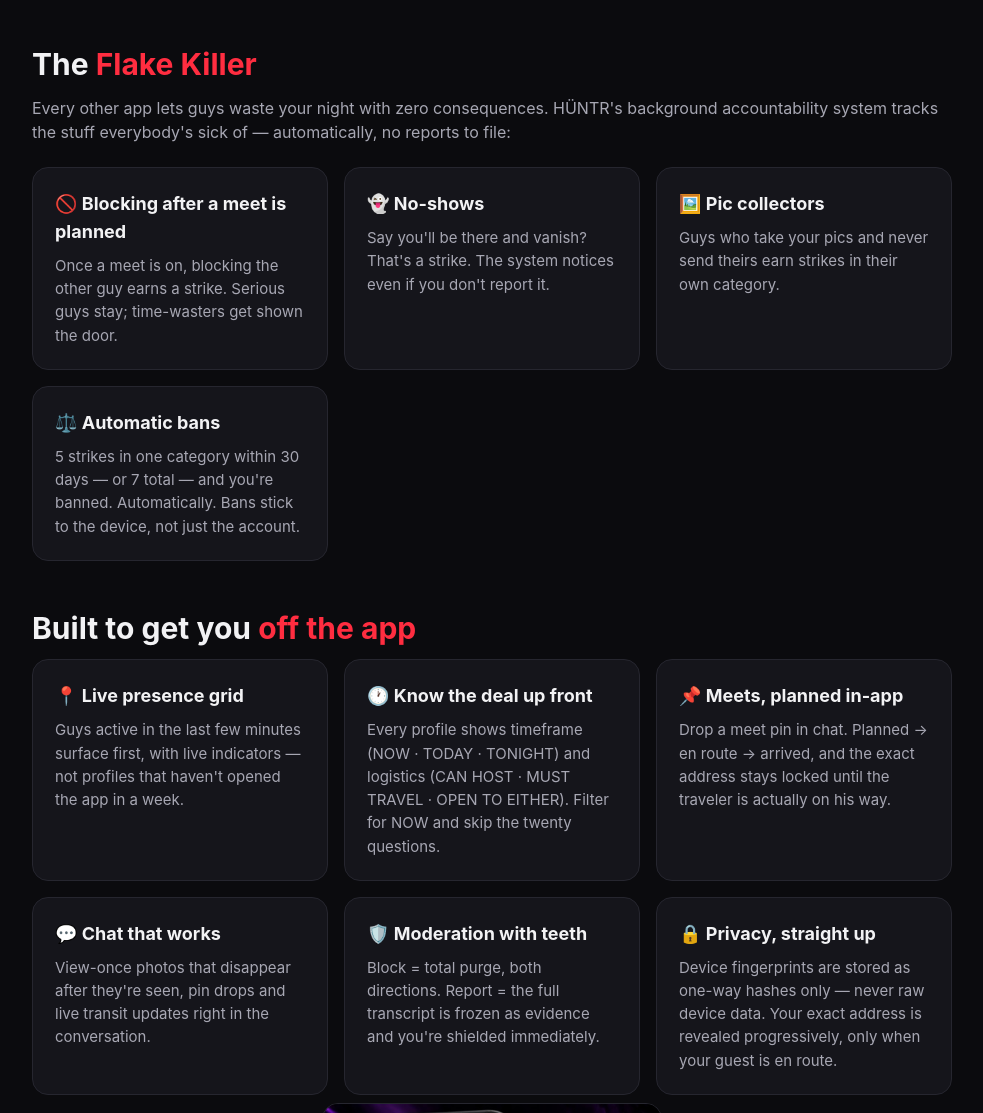
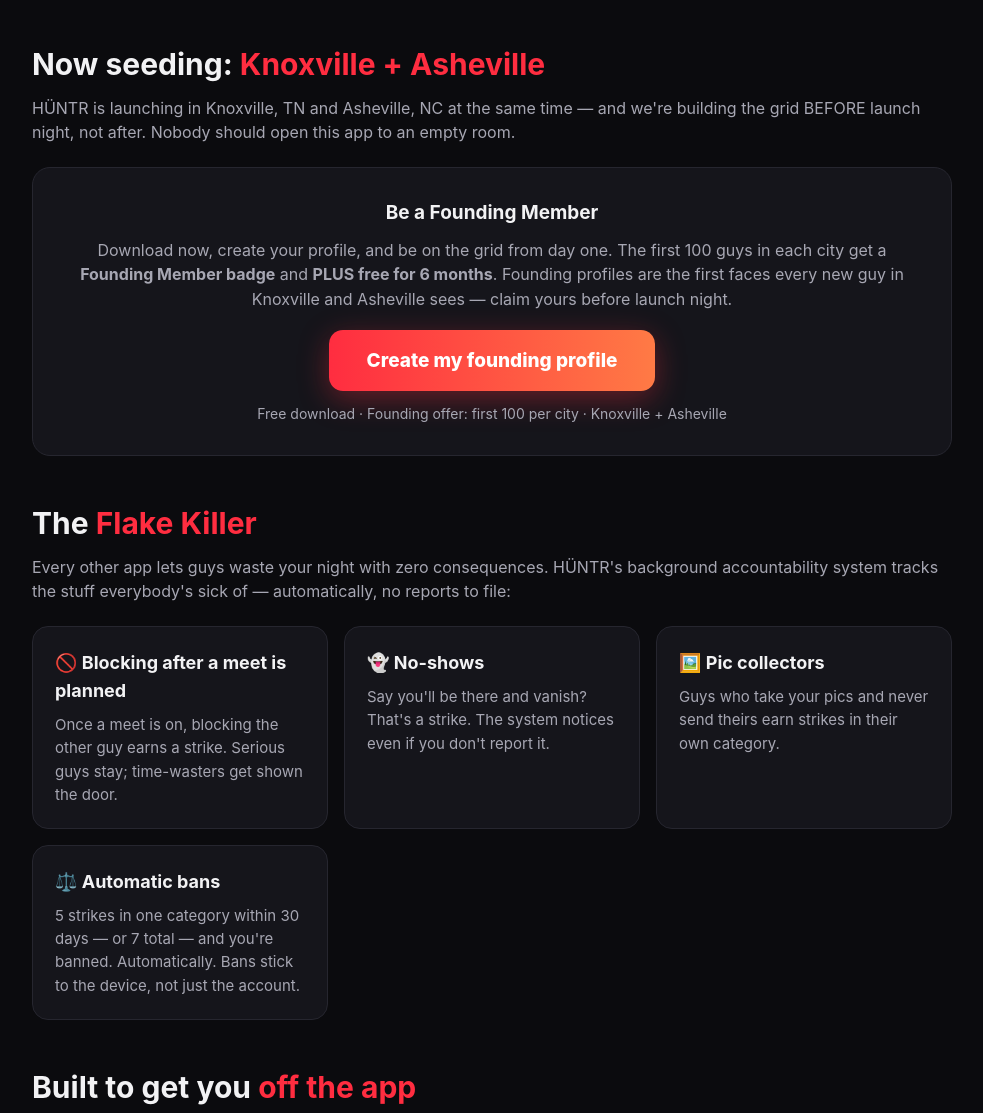
Before and after one commit to chaosdemonhank/huntr, a plain HTML site: page docs/index.html in a window 1280 px wide. Shown: the part 933-2046 px from the top of the page, without its empty margins (148-1131 px from the left). Drawn offline with Linux system fonts and the light colour scheme.

Commit message:
Landing: now seeding Knoxville + Asheville, founding-member pre-seed section

```diff
--- a/docs/index.html
+++ b/docs/index.html
@@ -66,6 +66,17 @@
 <main class="wrap">
 
   <section>
+    <h2>Now seeding: <span class="a">Knoxville + Asheville</span></h2>
+    <p class="sub">HÜNTR is launching in Knoxville, TN and Asheville, NC at the same time — and we're building the grid BEFORE launch night, not after. Nobody should open this app to an empty room.</p>
+    <div class="price">
+      <p style="font-size:19px;font-weight:700">Be a Founding Member</p>
+      <p class="sub" style="margin:10px 0 18px">Download now, create your profile, and be on the grid from day one. The first 100 guys in each city get a <b>Founding Member badge</b> and <b>PLUS free for 6 months</b>. Founding profiles are the first faces every new guy in Knoxville and Asheville sees — claim yours before launch night.</p>
+      <a class="btn" href="https://github.com/chaosdemonhank/huntr/releases/download/v4.0.1/app-release.apk">Create my founding profile</a>
+      <div class="meta">Free download · Founding offer: first 100 per city · Knoxville + Asheville</div>
+    </div>
+  </section>
+
+  <section>
     <h2>The <span class="a">Flake Killer</span></h2>
     <p class="sub">Every other app lets guys waste your night with zero consequences. HÜNTR's background accountability system tracks the stuff everybody's sick of — automatically, no reports to file:</p>
     <div class="grid">
```
